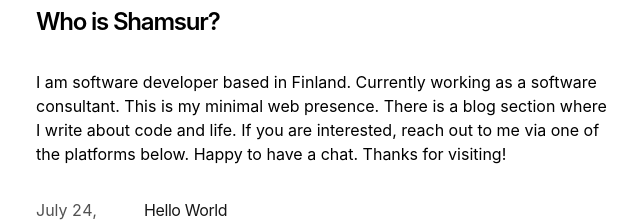
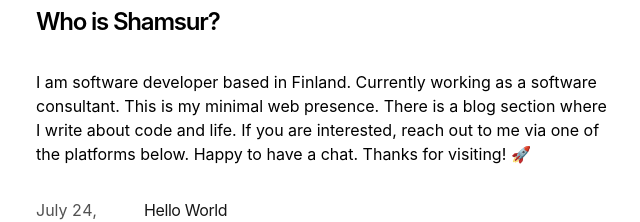
Before and after one commit to shamsch/blog, a Next.js app: page / in a window 1280 px wide. Shown: the part 130-352 px from the top of the page, without its empty margins (316-956 px from the left). Built offline with nearby package versions, Linux system fonts and the light colour scheme.

Commit message:
added emoji and favicon back

```diff
--- a/app/page.tsx
+++ b/app/page.tsx
@@ -9,7 +9,7 @@ export default function Page() {
 			<p className='mb-4'>
 				{`I am software developer based in Finland. Currently working as a software consultant. This
         is my minimal web presence. There is a blog section where I write about code and life. If you are interested,
-        reach out to me via one of the platforms below. Happy to have a chat. Thanks for visiting!`}
+        reach out to me via one of the platforms below. Happy to have a chat. Thanks for visiting! 🚀`}
 			</p>
 			<div className='my-8'>
 				<BlogPosts />
```
Also changed, not shown: 1 other file (tests, documents, lock files or other folders).
